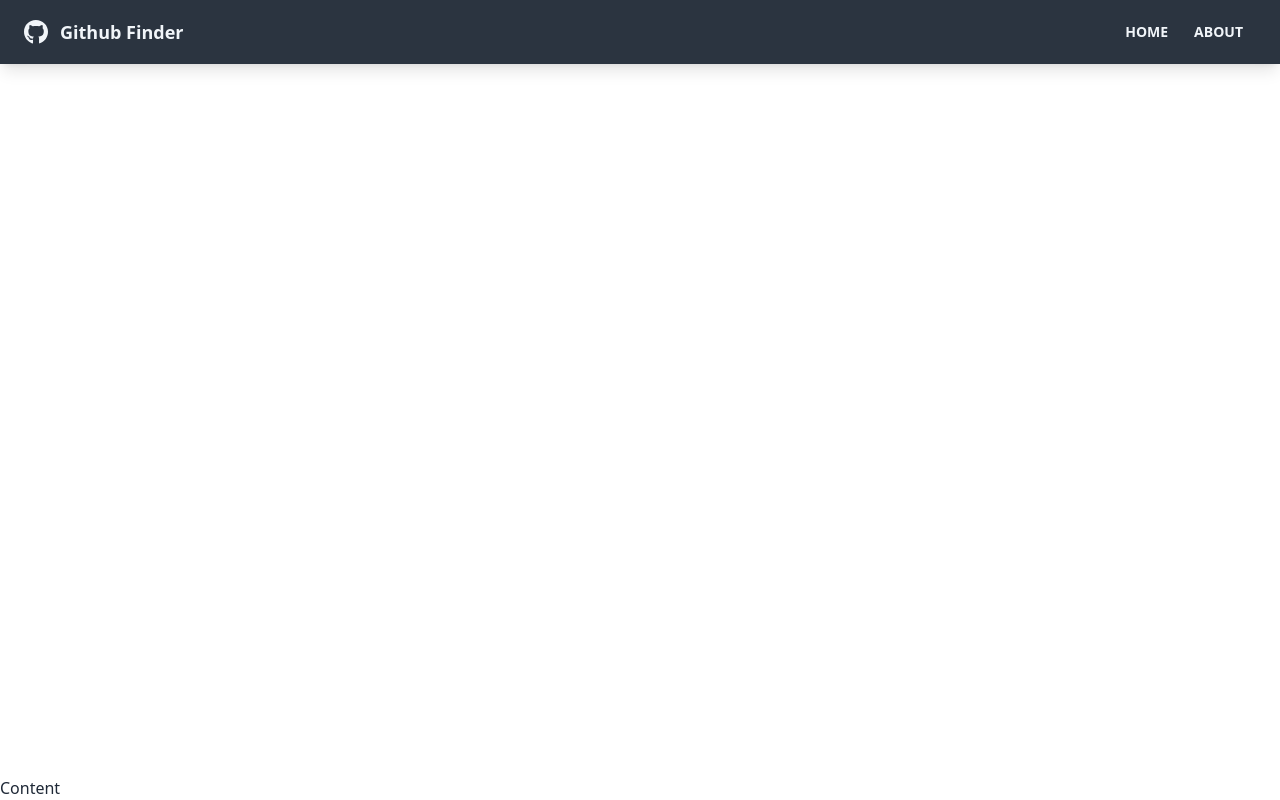
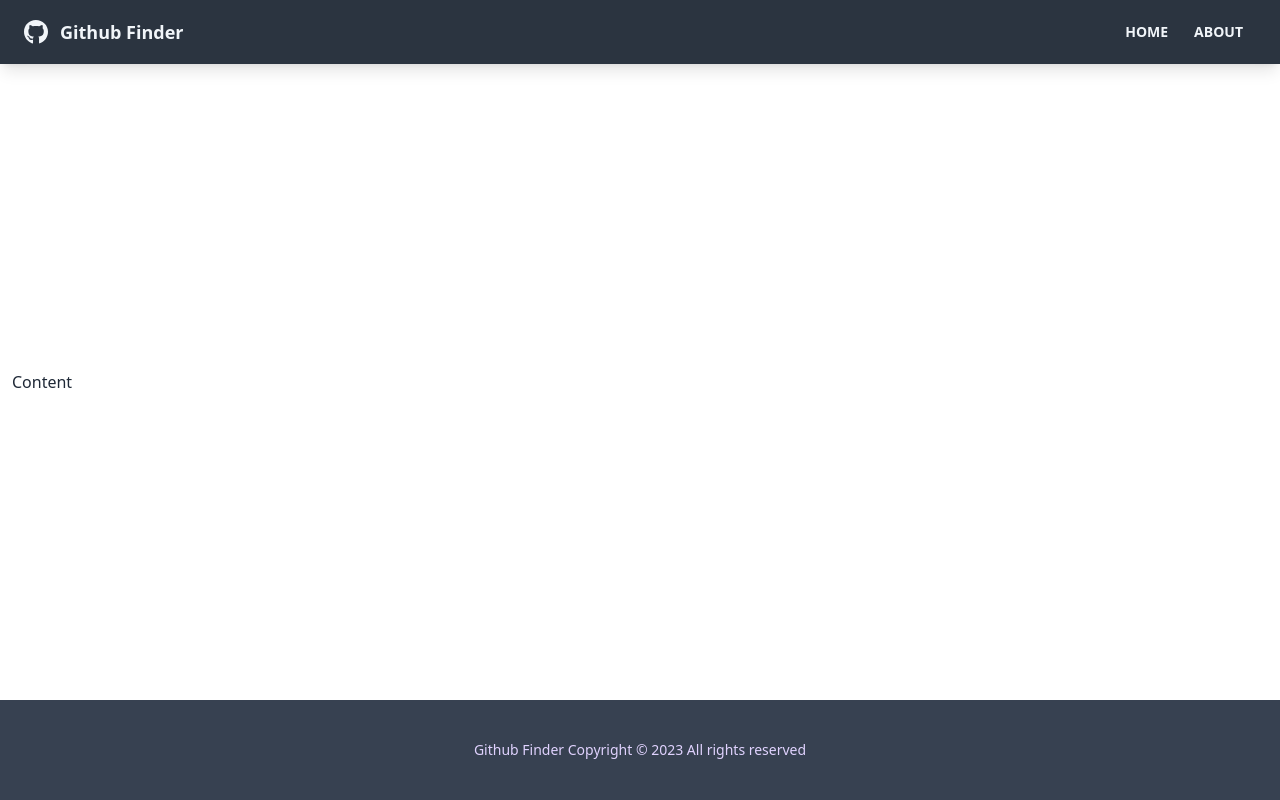
Before and after one commit to Radexman/github-finder, a React (Vite) app: page / in a window 1280 px wide. Built offline with nearby package versions, Linux system fonts and the light colour scheme.

Commit message:
Footer Component

```diff
--- a/src/App.jsx
+++ b/src/App.jsx
@@ -1,12 +1,14 @@
 import { BrowserRouter as Router, Routes, Route } from 'react-router-dom';
 import Navbar from './components/layout/Navbar';
+import Footer from './components/layout/Footer';
 
 function App() {
   return (
     <Router>
       <div className='flex h-screen flex-col justify-between'>
         <Navbar />
-        <main>Content</main>
+        <main className='container mx-auto px-3 pb-12'>Content</main>
+        <Footer />
       </div>
     </Router>
   );
--- /dev/null
+++ b/src/components/layout/Footer.jsx
@@ -0,0 +1,11 @@
+const Footer = () => {
+  const currentYear = new Date().getFullYear();
+
+  return (
+    <footer className='footer footer-center bg-gray-700 p-10 text-primary-content'>
+      <p>Github Finder Copyright &copy; {currentYear} All rights reserved</p>
+    </footer>
+  );
+};
+
+export default Footer;
```
